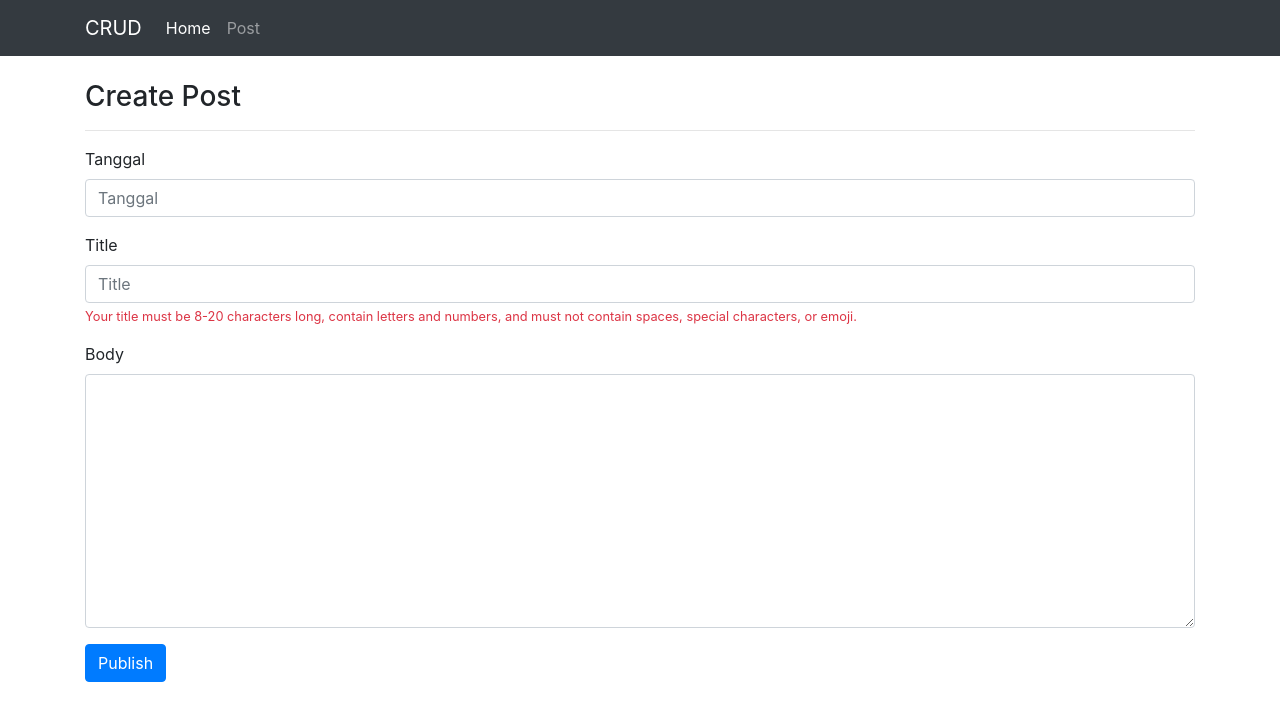
After one commit to hxor/codeigniter-crud, a CodeIgniter app: page /database/post/create in a window 1280 px wide. The commit adds this page. Shown: the top 721 px of the page. Run offline with CodeIgniter, Linux system fonts and the light colour scheme.

Commit message:
Add Form Template

```diff
--- a/application/controllers/Post.php
+++ b/application/controllers/Post.php
@@ -55,6 +55,16 @@ class Post extends CI_Controller {
 		$this->load->view('app', compact('main_view', 'heading', 'content', 'total_content', 'pagination'));
 	}
 
+	public function create()
+	{
+		if (!$_POST) {
+			$heading = 'Create Post';
+			$form_action = base_url('/post/create');
+			$main_view = 'pages/post/form';
+			$this->load->view('app', compact('main_view', 'heading', 'form_action'));
+		}
+	}
+
 	public function show($id)
 	{
 		$heading = 'Detail Post';
--- /dev/null
+++ b/application/views/pages/post/form.php
@@ -0,0 +1,26 @@
+<div role="main" class="container">
+	<div class="row">
+		<div class="col-lg-12">
+			<h3><?= $heading ?></h3>
+			<hr>
+			<form method="POST" action="<?= $form_action ?>">
+				<div class="form-group">
+					<label for="">Tanggal</label>
+					<input name="date" type="text" class="form-control" id="" placeholder="Tanggal">
+				</div>
+				<div class="form-group">
+					<label for="">Title</label>
+					<input name="title" type="text" class="form-control" id="" placeholder="Title">
+					<small class="form-text text-danger">
+					Your title must be 8-20 characters long, contain letters and numbers, and must not contain spaces, special characters, or emoji.
+					</small>
+				</div>
+				<div class="form-group">
+					<label for="">Body</label>
+					<textarea name="body" id="" cols="30" rows="10" class="form-control"></textarea>
+				</div>
+				<button type="submit" class="btn btn-primary">Publish</button>
+			</form>
+		</div>
+	</div>
+</div><!-- /.container -->
--- a/application/views/pages/post/index.php
+++ b/application/views/pages/post/index.php
@@ -1,7 +1,11 @@
 <div role="main" class="container">
 	<div class="row">
 		<div class="col-lg-12">
-			<h3><?= $heading ?></h3>
+			<h3>
+				<?= $heading ?>
+				<a href="<?= base_url('/post/create') ?>" class="btn btn-sm btn-primary">Create</a>
+			</h3>
+
 			<hr>
 			<?php foreach($content as $row) : ?>
 			<div class="card" style="width: 40rem;">
```
